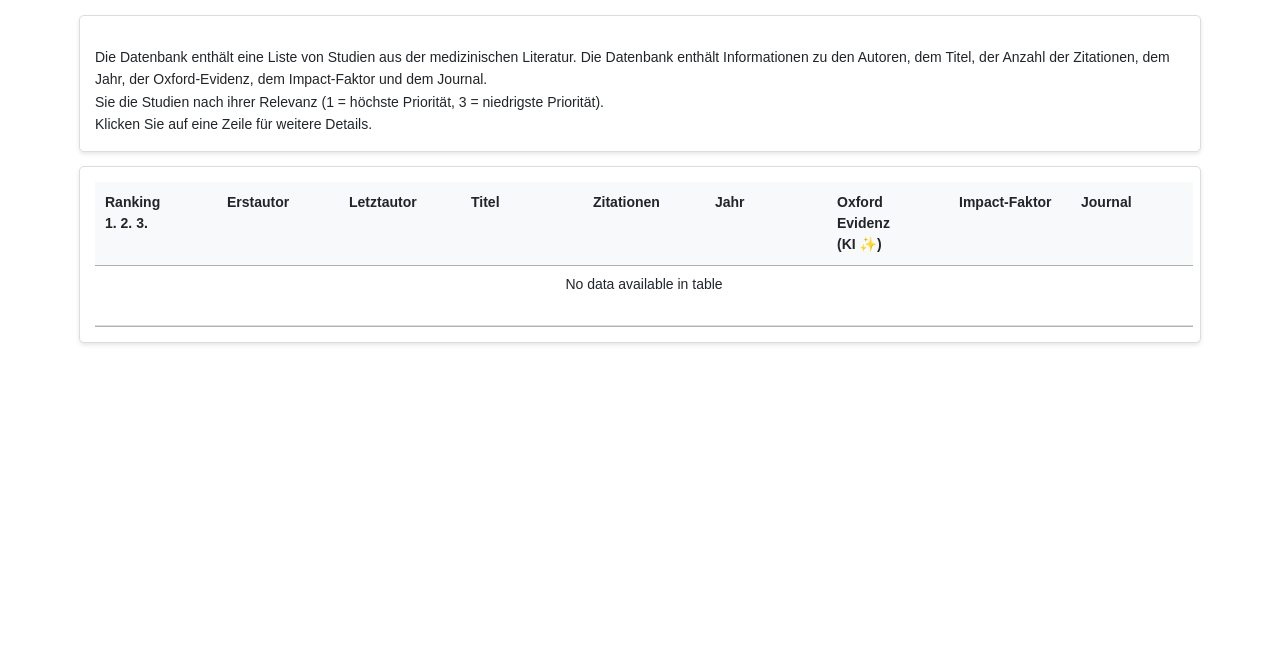
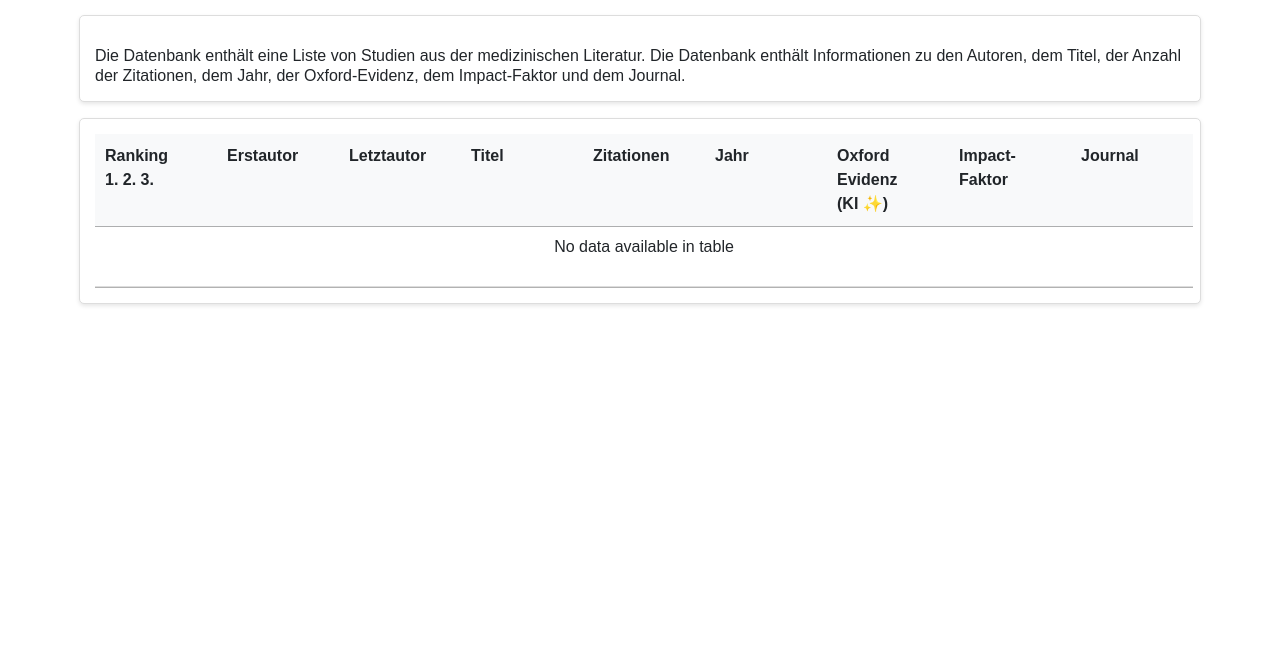
Before and after one commit to taubsity/datadings, a Flask app: page /study in a window 1280 px wide. Shown: the top 668 px of the page. Run offline with Flask 3, Linux system fonts and the light colour scheme; the visitor is signed in with stand-in values (Sample User, id 1); data that the repository does not hold is empty; some libraries are stand-ins or nearby versions.

Commit message:
Refactor CSS styles for improved typography; adjust line height for better readability and remove unused font size variable

```diff
--- a/static/styles.css
+++ b/static/styles.css
@@ -19,7 +19,6 @@
 
 /* Global reset and base styles */
 * {
-	font-size: var(--font-size);
 	font-family: var(--font-family);
 	box-sizing: border-box;
 }
@@ -51,20 +50,9 @@ body {
 	min-height: 100vh;
 }
 
-/* Typography */
-h1,
-h2,
-h3,
-h4,
-h5,
-h6 {
-	margin: 0 0 var(--spacing-md) 0;
-	font-weight: 600;
-}
-
 p {
 	margin: var(--spacing-md) 0;
-	line-height: 1.6;
+	line-height: 1.25;
 }
 
 /* Buttons - unified styling */
--- a/templates/index.html
+++ b/templates/index.html
@@ -25,9 +25,7 @@
 						Die Datenbank enthält eine Liste von Studien aus der medizinischen
 						Literatur. Die Datenbank enthält Informationen zu den Autoren, dem
 						Titel, der Anzahl der Zitationen, dem Jahr, der Oxford-Evidenz, dem
-						Impact-Faktor und dem Journal.<br />Sie die Studien nach ihrer
-						Relevanz (1 = höchste Priorität, 3 = niedrigste Priorität).<br />Klicken
-						Sie auf eine Zeile für weitere Details.
+						Impact-Faktor und dem Journal.
 					</p>
 				</div>
 			</div>
```
